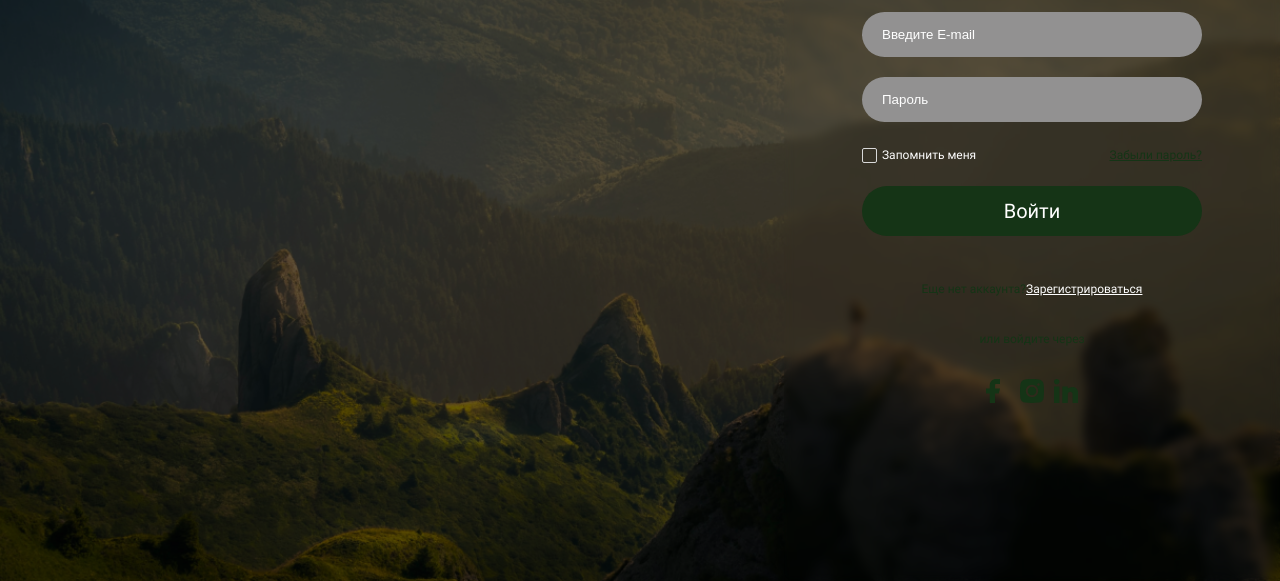
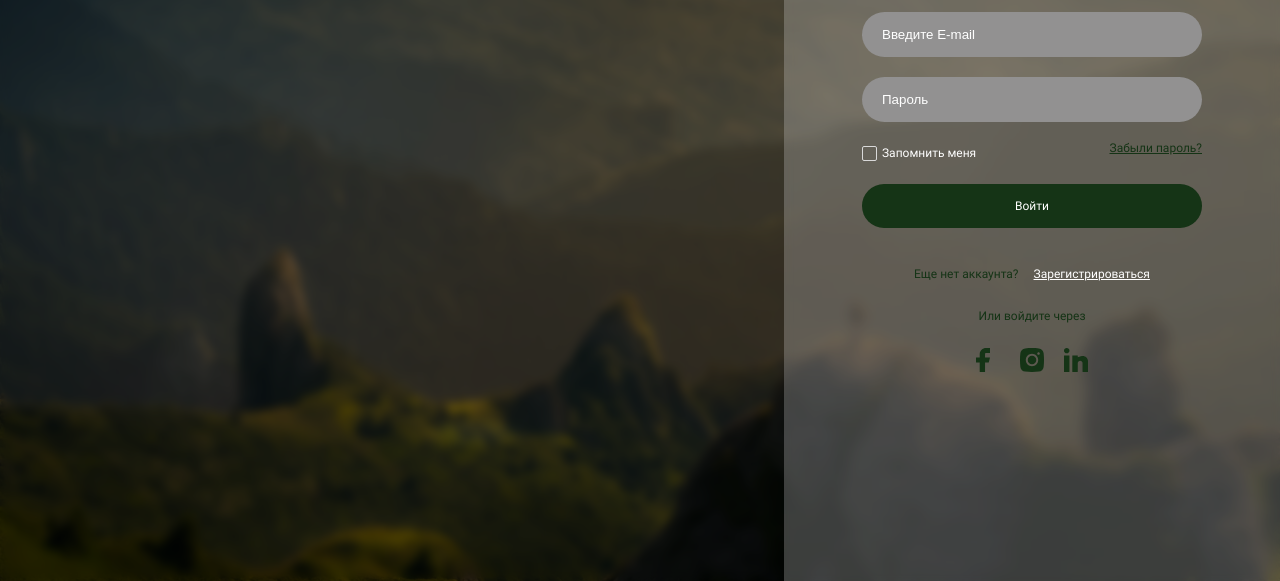
Before and after one commit to MPetrenko00/Exit, a plain HTML site: page index.html in a window 1280 px wide. Shown: the part 219-800 px from the top of the page. Drawn offline with Linux system fonts and the light colour scheme.

Commit message:
commit_4

```diff
--- a/css/style.css
+++ b/css/style.css
@@ -63,6 +63,10 @@ label {
 	cursor: pointer;
 }
 
+html{
+	font-size: 12px;
+}
+
 /*--------------------------------------*/
 
 
@@ -71,7 +75,7 @@ label {
 body {
 	font-family: 'Roboto';
 	font-weight: 400;
-	font-size: 20px;
+	font-size: 1rem;
 }
 .wrapper {
 	height: 100vh;
@@ -88,6 +92,8 @@ body {
 	right: 0;
 	bottom: 0;
 	background: rgba(0, 0, 0, .6);
+	backdrop-filter: blur(5px);
+	overflow: auto;
 }
 
 .container {
@@ -97,6 +103,8 @@ body {
 	position: relative;
 	backdrop-filter: blur(5px);
 	-webkit-backdrop-filter: blur(5px);
+	background: rgba(233, 233, 233, 0.25);
+	overflow: auto;
 }
 
 .box{
@@ -173,6 +181,7 @@ body {
 
 .input-res{
 	width: 100%;
+	color: #fff;
     background: #929191;
     border: none;
     outline: none;
@@ -253,7 +262,7 @@ button{
     background: #153416;
     color: #fff;
     border-radius: 30px;
-    padding: 15px ;
+    padding: 16px ;
 	width: 100%;
 	margin-bottom: 40px;
 }
@@ -267,7 +276,7 @@ button{
 .text-2{
 	display: flex;
 	justify-content: center;
-
+    gap: 15px;
 }
 /*--------------------------------------*/
 
@@ -286,6 +295,7 @@ button{
 /*--------------------------------------*/
 
 .text-3{
+	color: #153416;
 	display: flex;
 	justify-content: center;
 	margin-bottom: 20px;
@@ -298,6 +308,7 @@ button{
 
 .icon-down > ul{
  display: inline-flex;
+ gap: 20px;
 }
 
 .block{
@@ -320,12 +331,14 @@ button{
 	padding: 0.5rem;
 }
 
+.block li a{
+	display: inline-block;
+}
 
 .icon {
 	width: 24px;
 	height: 24px;
 	fill: #153416;
-    margin: 5px;
 }
 
 .icon:hover {
--- a/index.html
+++ b/index.html
@@ -55,10 +55,8 @@
                         </ul>
                     </div>
 
-                    <div>
-                        <ul class="text-3">
-                            <li class="green-li"><a href="#">или войдите через</a></li>
-                        </ul>
+                    <div class="text-3">
+                       <p>Или войдите через</p>
                     </div>
 
                 </form>
```
Also changed, not shown: images/sprite.svg.
